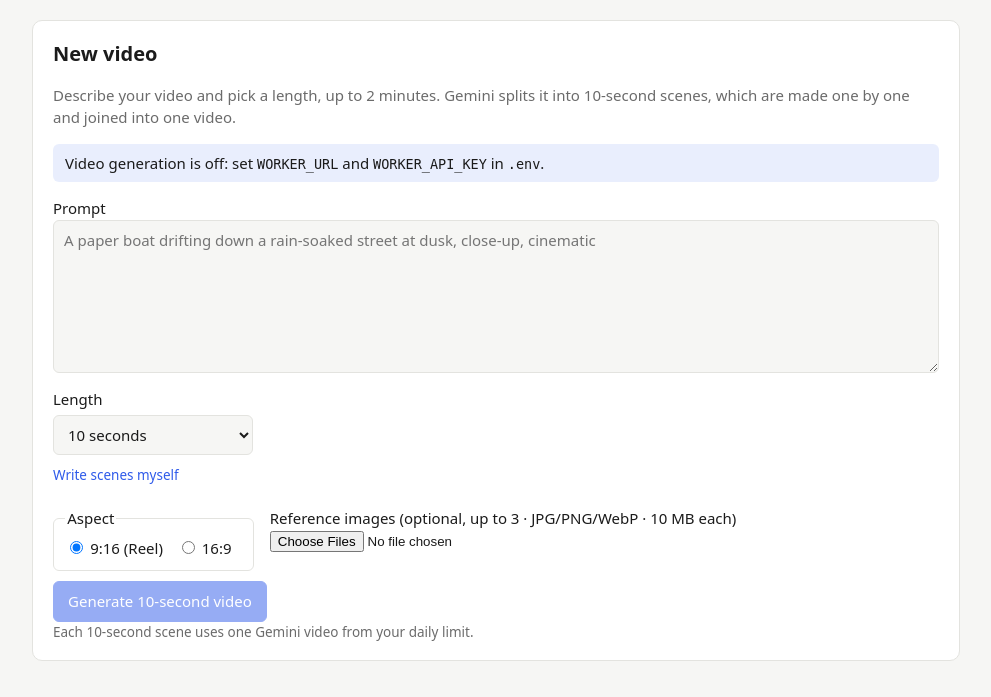
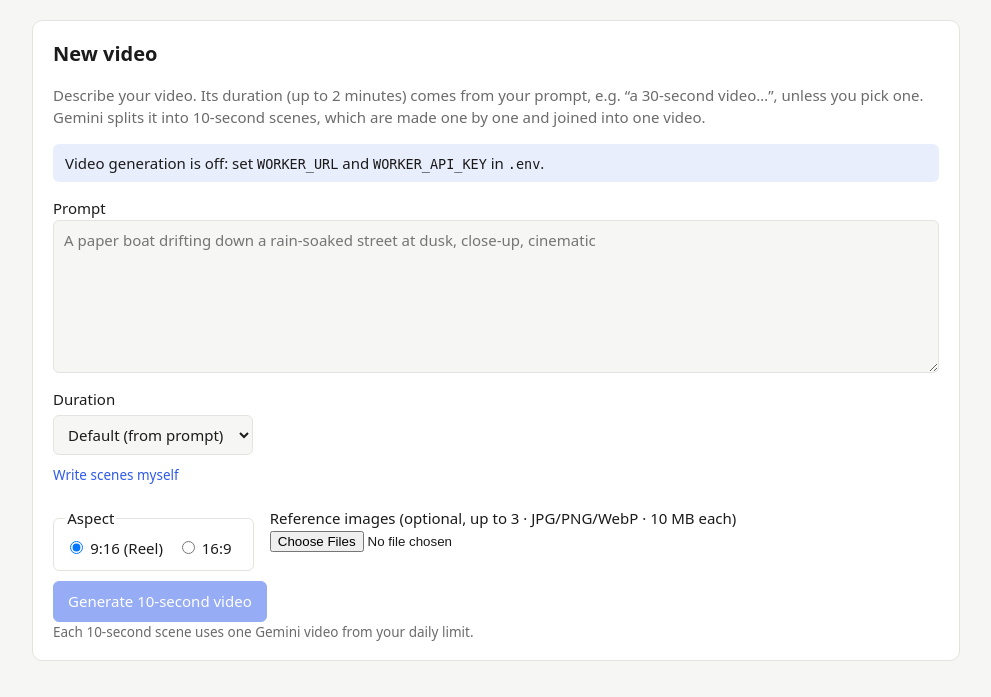
Before and after one commit to hamzaatmobizion/AI-Video-Studio, a FastAPI app: template templates/studio.html in a window 1280 px wide. Shown: the part 48-745 px from the top of the page, without its empty margins (144-1135 px from the left). Run offline with FastAPI, Linux system fonts and the light colour scheme; the template is opened without the code that fills it, so the values that code supplies are empty; parts of the project's set-up code (start-up, migrations or seed data) failed here and were passed over.

Commit message:
Add Default duration option that reads the length from the prompt

```diff
--- a/app/routes/api.py
+++ b/app/routes/api.py
@@ -1,3 +1,4 @@
+import math
 import re
 from urllib.parse import quote
 
@@ -19,6 +20,31 @@ MAX_IDEA = 10000  # one prompt that Gemini's chat turns into scene prompts
 MAX_SCENES = 12  # × ~10 s ≈ 2 minutes
 SCENE_SECONDS = 10
 
+_WORDS = {"a": 1, "an": 1, "one": 1, "two": 2, "three": 3, "four": 4, "five": 5, "six": 6, "seven": 7,
+          "eight": 8, "nine": 9, "ten": 10, "eleven": 11, "twelve": 12, "half a": 0.5, "half an": 0.5}
+# "30 second", "45-sec", "1.5 minutes", "two min", "half a minute". Bare "s"/"m" are left out on purpose:
+# "80s style" or "the 1990s" aren't lengths.
+_LENGTH = re.compile(r"\b(\d+(?:\.\d+)?|half an?|an?|one|two|three|four|five|six|seven|eight|nine|ten|eleven|twelve)"
+                     r"[\s-]*(seconds?|secs?|minutes?|mins?)\b", re.I)
+# "1:30" as a length (0–2 minutes only, so "9:16" or "4:30 pm" aren't read as one)
+_CLOCK = re.compile(r"\b([0-2]):([0-5]\d)\b(?!\s*[ap]\.?m\b)", re.I)
+
+
+def duration_from_prompt(text: str) -> int | None:
+    """The video length the prompt asks for (e.g. "30 second", "1 minute", "1:30"), as a valid duration:
+    rounded up to whole scenes, 10 s to 2 minutes. The largest length mentioned wins; None if there's none."""
+    found = []
+    for num, unit in _LENGTH.findall(text):
+        n = _WORDS.get(" ".join(num.lower().split()))
+        n = float(num) if n is None else n
+        found.append(n * 60 if unit.lower().startswith("m") else n)
+    found += [int(m) * 60 + int(s) for m, s in _CLOCK.findall(text)]
+    longest = max((f for f in found if f > 0), default=None)
+    if longest is None:
+        return None
+    scenes = math.ceil(longest / SCENE_SECONDS)
+    return min(max(scenes, 1), MAX_SCENES) * SCENE_SECONDS
+
 
 @router.get("/api/generations")
 def list_generations(request: Request, user=Depends(require_api_user)):
@@ -28,13 +54,18 @@ def list_generations(request: Request, user=Depends(require_api_user)):
 
 @router.post("/generations")
 async def create_generation(request: Request, user=Depends(require_post), prompt: str = Form(""),
-                            duration: int = Form(SCENE_SECONDS), scenes: list[str] = Form(default=[]),
+                            duration: str = Form(""), scenes: list[str] = Form(default=[]),
                             aspect: str = Form("9:16"), images: list[UploadFile] = File(default=[])):
-    """Either one `prompt` + `duration` (Gemini writes the scenes), or `scenes` written by the user."""
+    """Either one `prompt` + `duration` (Gemini writes the scenes), or `scenes` written by the user.
+    An empty `duration` (Default) takes the length from the prompt, else 10 seconds."""
     plan = None
     if not scenes:
+        if duration.strip().lower() in ("", "auto"):
+            duration = duration_from_prompt(prompt) or SCENE_SECONDS
+        else:
+            duration = int(duration) if duration.strip().isdigit() else 0
         if duration % SCENE_SECONDS or not SCENE_SECONDS <= duration <= MAX_SCENES * SCENE_SECONDS:
-            raise UserError(f"Length must be {SCENE_SECONDS} seconds to {MAX_SCENES * SCENE_SECONDS // 60} minutes, "
+            raise UserError(f"Duration must be {SCENE_SECONDS} seconds to {MAX_SCENES * SCENE_SECONDS // 60} minutes, "
                             f"in steps of {SCENE_SECONDS} seconds.")
         prompt = prompt.strip()
         if not prompt:
--- a/app/routes/pages.py
+++ b/app/routes/pages.py
@@ -39,9 +39,9 @@ def studio(request: Request, prompt_from: int | None = None, user=Depends(requir
 
 
 def _prefill(gen: Generation | None) -> dict:
-    """Studio form values for "Use prompt again": one prompt + length, or the user's own scenes."""
+    """Studio form values for "Use prompt again": one prompt + duration, or the user's own scenes."""
     if gen is None:
-        return {"prefill_prompt": "", "prefill_duration": 10, "prefill_scenes": [""], "prefill_manual": False}
+        return {"prefill_prompt": "", "prefill_duration": None, "prefill_scenes": [""], "prefill_manual": False}
     manual = not gen.planned and len(gen.scenes) > 1
     return {"prefill_prompt": "" if manual else gen.prompt,
             "prefill_duration": max(len(gen.scenes), 1) * 10,
--- a/static/js/app.js
+++ b/static/js/app.js
@@ -110,6 +110,27 @@
   const autoMode = document.getElementById("auto-mode"), manualMode = document.getElementById("manual-mode");
   const MAX_SCENES = 12, SCENE_SECONDS = 10;
   const manual = () => autoMode && autoMode.hidden;
+  // Mirrors duration_from_prompt in app/routes/api.py (the server's answer is the one used)
+  const WORDS = { a: 1, an: 1, one: 1, two: 2, three: 3, four: 4, five: 5, six: 6, seven: 7, eight: 8,
+    nine: 9, ten: 10, eleven: 11, twelve: 12, "half a": 0.5, "half an": 0.5 };
+  function durationFromPrompt(text) {
+    const found = [];
+    const length = /\b(\d+(?:\.\d+)?|half an?|an?|one|two|three|four|five|six|seven|eight|nine|ten|eleven|twelve)[\s-]*(seconds?|secs?|minutes?|mins?)\b/gi;
+    for (const [, num, unit] of text.matchAll(length)) {
+      const key = num.toLowerCase().split(/\s+/).join(" ");
+      const n = key in WORDS ? WORDS[key] : Number(num);
+      found.push(unit.toLowerCase().startsWith("m") ? n * 60 : n);
+    }
+    for (const [, m, s] of text.matchAll(/\b([0-2]):([0-5]\d)\b(?!\s*[ap]\.?m\b)/gi)) found.push(Number(m) * 60 + Number(s));
+    const longest = Math.max(0, ...found);
+    if (!longest) return null;
+    return Math.min(Math.max(Math.ceil(longest / SCENE_SECONDS), 1), MAX_SCENES) * SCENE_SECONDS;
+  }
+  function chosenDuration() {
+    const picked = document.getElementById("duration").value;
+    if (picked) return Number(picked);
+    return durationFromPrompt(form.querySelector("textarea[name=prompt]").value) || SCENE_SECONDS;
+  }
   function setEnabled(box, on) { box.querySelectorAll("textarea, select").forEach((el) => { el.disabled = !on; }); }
   function syncScenes() {
     if (!scenesBox) return;
@@ -119,7 +140,7 @@
       el.querySelector(".remove-scene").hidden = items.length === 1;
     });
     addScene.disabled = items.length >= MAX_SCENES;
-    const n = manual() ? items.length : Number(document.getElementById("duration").value) / SCENE_SECONDS;
+    const n = manual() ? items.length : chosenDuration() / SCENE_SECONDS;
     const secs = n * SCENE_SECONDS;
     const length = secs < 60 ? `${secs}-second` : `${Math.floor(secs / 60)}:${String(secs % 60).padStart(2, "0")}`;
     document.getElementById("generate").textContent =
@@ -137,6 +158,7 @@
       rm.closest(".scene").remove(); syncScenes();
     });
     document.getElementById("duration").addEventListener("change", syncScenes);
+    form.querySelector("textarea[name=prompt]").addEventListener("input", syncScenes);
     document.getElementById("toggle-mode").addEventListener("click", (e) => {
       const toManual = !manual();
       autoMode.hidden = toManual; manualMode.hidden = !toManual;
--- a/templates/studio.html
+++ b/templates/studio.html
@@ -2,7 +2,7 @@
 {% block content %}
 <section class="panel">
   <h1>New video</h1>
-  <p class="muted">Describe your video and pick a length, up to 2 minutes. Gemini splits it into 10-second scenes, which are made one by one and joined into one video.</p>
+  <p class="muted">Describe your video. Its duration (up to 2 minutes) comes from your prompt, e.g. “a 30-second video…”, unless you pick one. Gemini splits it into 10-second scenes, which are made one by one and joined into one video.</p>
   {% if not can_generate %}
     <p class="notice">Video generation is off: set <code>WORKER_URL</code> and <code>WORKER_API_KEY</code> in <code>.env</code>.</p>
   {% elif not drive_connected %}
@@ -13,8 +13,9 @@
       <label>Prompt
         <textarea name="prompt" rows="6" maxlength="10000" required placeholder="A paper boat drifting down a rain-soaked street at dusk, close-up, cinematic"{% if prefill_prompt %} autofocus{% endif %}{% if prefill_manual %} disabled{% endif %}>{{ prefill_prompt }}</textarea>
       </label>
-      <label class="length">Length
+      <label class="length">Duration
         <select name="duration" id="duration"{% if prefill_manual %} disabled{% endif %}>
+          <option value=""{% if not prefill_duration %} selected{% endif %}>Default (from prompt)</option>
           {% for s in range(10, 130, 10) %}
           <option value="{{ s }}"{% if s == prefill_duration %} selected{% endif %}>{{ '%d seconds' | format(s) if s < 60 else '%d:%02d' | format(s // 60, s % 60) }}</option>
           {% endfor %}
```
Also changed, not shown: tests/test_app.py (+37 -2 lines).
